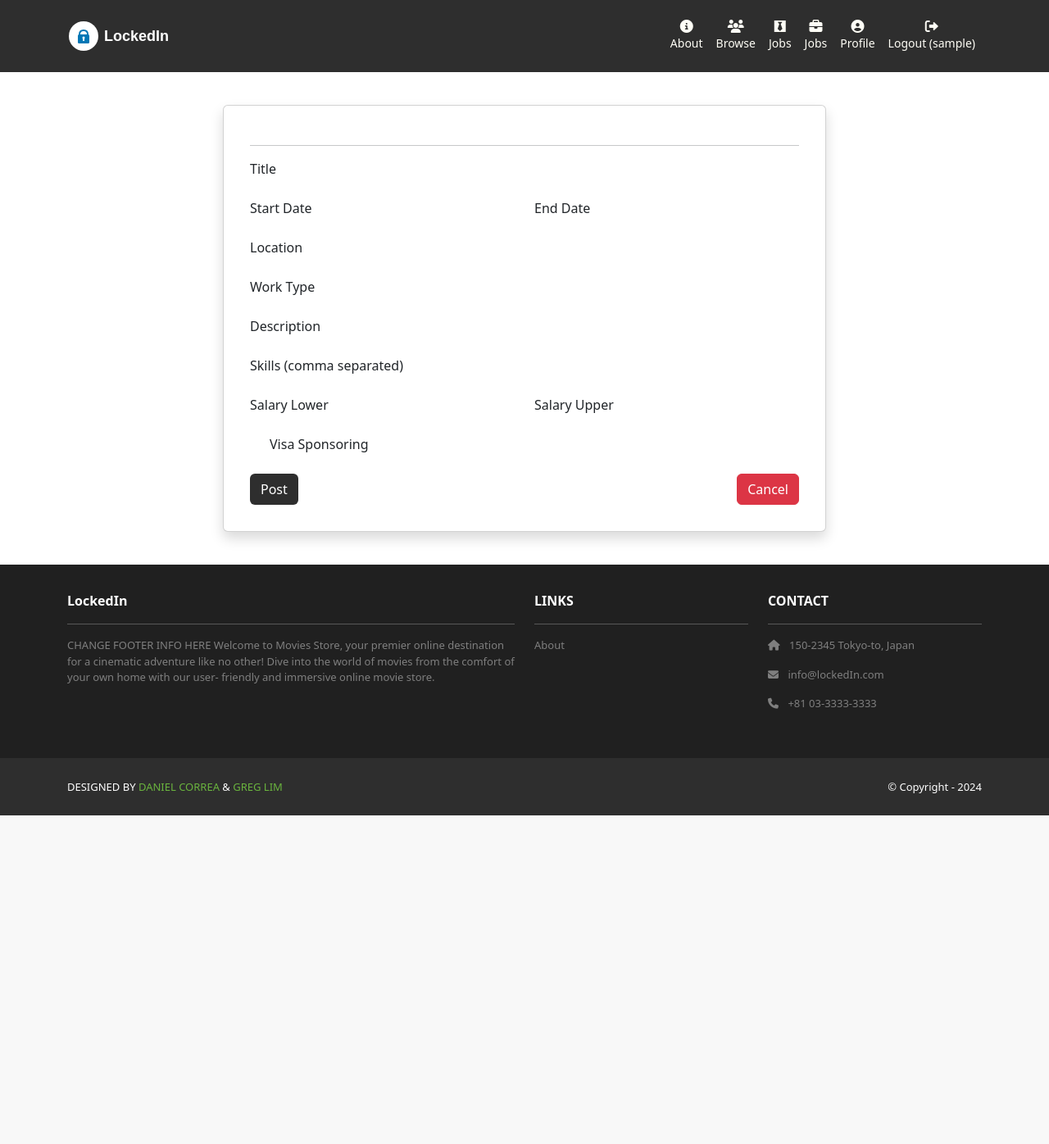
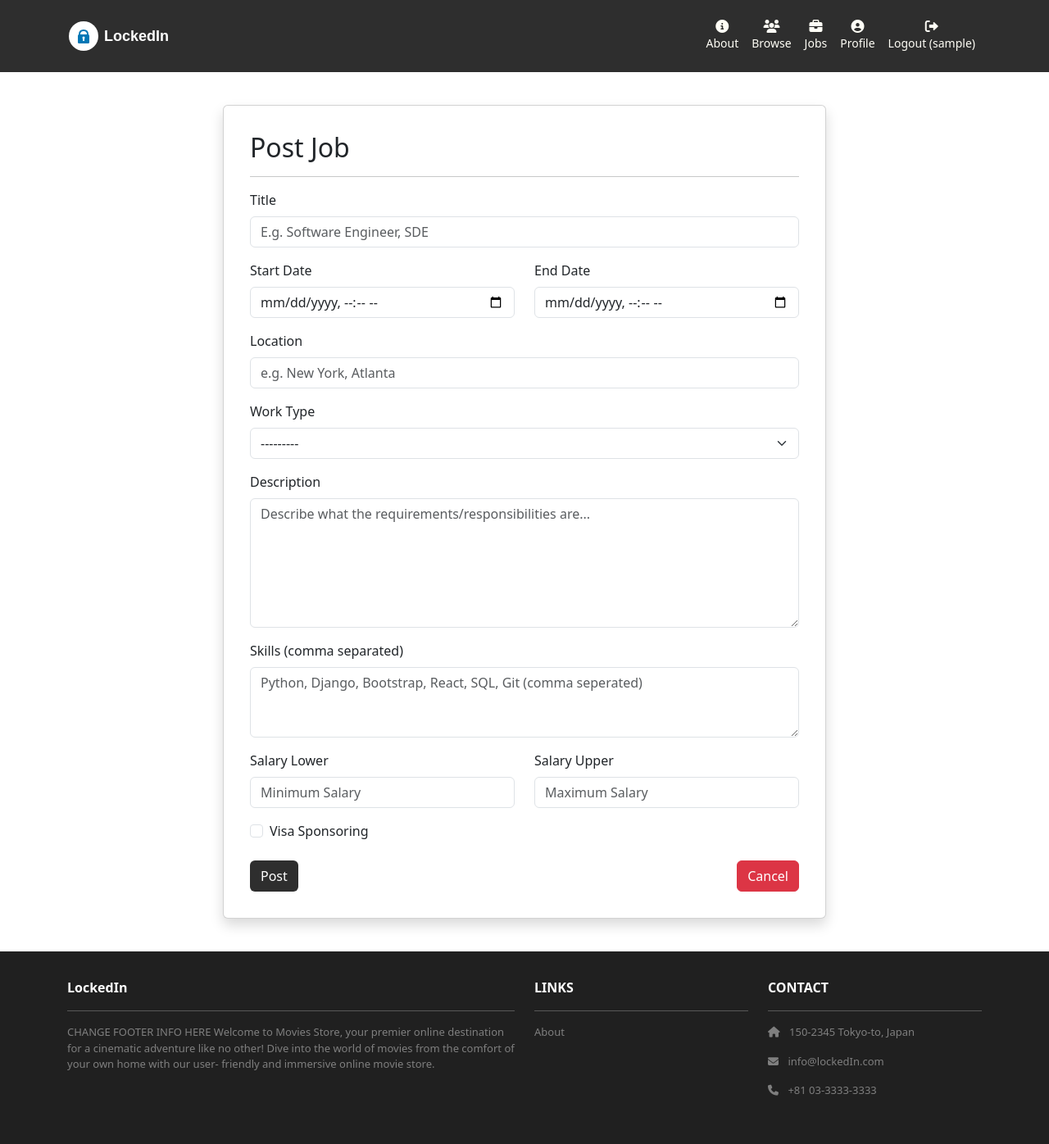
Before and after one commit to StealthyFearZ/lockedin, a Django app: page /jobs/post/ in a window 1280 px wide. Shown: the top 1396 px of the page at 82% size. Before the commit the page ends 995 px from the top, so only its background shows below. Run offline with Django 5.2, Linux system fonts and the light colour scheme; a user stored in the database is signed in; tables that the repository leaves empty hold one stand-in row (values such as "Sample post"); parts of the project's set-up code (start-up, migrations or seed data) failed here and were passed over; some libraries are stand-ins or nearby versions.

Commit message:
Added post functionality. Fixed salary form typos. Fixed recruiter role authentication and. User Story 10 completed, only preliminary checks left.

```diff
--- a/lockedin/accounts/views.py
+++ b/lockedin/accounts/views.py
@@ -21,7 +21,7 @@ def login(request):
             return render(request, 'accounts/login.html', {'template_data': template_data})
         else:
             auth_login(request, user)
-            return redirect('home.index')
+            return redirect('profiles.my_profile')
 
 def signup(request):
     template_data = {}
--- /dev/null
+++ b/lockedin/jobs/forms.py
@@ -0,0 +1,66 @@
+from django import forms
+from .models import Job
+
+class JobForm(forms.ModelForm):
+    class Meta:
+        model = Job
+        fields = ['title','start_date', 'end_date', 'description', 'skills',
+                  'salary_upper', 'salary_lower', 'location', 'classification', 'isSponsoring']
+        widgets = {
+            'title': forms.TextInput(attrs={
+                'class': 'form-control',
+                'placeholder': 'E.g. Software Engineer, SDE'
+            }),
+            'description': forms.Textarea(attrs={
+                'class': 'form-control',
+                'rows' : 6,
+                'placeholder': 'Describe what the requirements/responsibilities are...'
+            }),
+            'start_date': forms.DateTimeInput(attrs={
+                'class' : 'form-control',
+                'type': 'datetime-local'
+            }),
+            'end_date': forms.DateTimeInput(attrs={
+                'class' : 'form-control',
+                'type': 'datetime-local'
+            }),
+            'skills': forms.Textarea(attrs={
+                'class': 'form-control',
+                'rows': 3,
+                'placeholder': 'Python, Django, Bootstrap, React, SQL, Git (comma seperated)'
+            }),
+            'salary_upper': forms.NumberInput(attrs={
+                'class': 'form-control',
+                'placeholder': 'Maximum Salary'
+            }),
+            'salary_lower': forms.NumberInput(attrs={
+                'class': 'form-control',
+                'placeholder': 'Minimum Salary'
+            }),
+            'location' : forms.TextInput(attrs={
+                'class' : 'form-control',
+                'placeholder' : 'e.g. New York, Atlanta'
+            }),
+            'classification' : forms.Select(attrs={
+                'class' : 'form-select'
+            }),
+            'isSponsoring' : forms.CheckboxInput(attrs={
+                'class' : 'form-check-input',
+            }),
+        }
+        labels = {
+            'title' : 'Job Title',
+            'start_date' : 'Start Date',
+            'end_date' : 'End Date',
+            'description' : 'Job Description',
+            'skills' : 'Skills',
+            'salary_upper' : 'Max. Salary',
+            'salary_lower' : 'Min. Salary',
+            'location' : 'Location',
+            'classification' : 'Job Classfication',
+            'isSponsoring' : 'Visa Sponsoring'
+        }
+
+    def __init__(self, *args, **kwargs):
+        super().__init__(*args, **kwargs)
+        self.fields['end_date'].required = False
--- a/lockedin/jobs/templates/jobs/index.html
+++ b/lockedin/jobs/templates/jobs/index.html
@@ -66,12 +66,14 @@
               <div class="col-auto">
                 <button class="btn bg-dark text-white" type="submit">Search</button>
               </div>
+              {% if user.is_authenticated and user.profile.role == 'recruiter' %}
                 <div class="col-auto align-items-right">
                  <a href="{% url 'jobs.post' %}"
                     class="btn bg-danger text-white d-flex flex-column align-items-center justify-content-right">
                     <span class="fs-4 lh-1">+</span>
                   </a>
                 </div>
+              {%endif%}
             </div>
           </form>
         </p>
--- a/lockedin/jobs/views.py
+++ b/lockedin/jobs/views.py
@@ -81,8 +81,21 @@ def edit(request, id):
 
 @login_required
 def post(request):
+    if request.user.profile.role != "recruiter": #check for correct role for posting
+        return redirect("jobs.index")
+    if request.method == "POST":
+        form = JobForm(request.POST)
+        if form.is_valid():
+            job = form.save(commit=False)
+            job.recruiter = request.user # explicitly set the recruiter of this new job
+            job.save()
+            return redirect("jobs.listing", id=job.id)
+    else:
+        form = JobForm()
     template_data = {}
-    return render(request, 'jobs/post.html', {'template_data' : template_data})
+    template_data['title'] = "Post Job"
+    template_data['form'] = form
+    return render(request, "jobs/post.html", {"template_data": template_data})
 
 @login_required
 def apply(request, id):
--- a/lockedin/lockedin/templates/base.html
+++ b/lockedin/lockedin/templates/base.html
@@ -58,10 +58,6 @@
             <a class="nav-link text-center" href="{% url 'profiles.list' %}">
               <i class="fas fa-users d-block"></i>
               <small>Browse</small>
-            </a>
-            <a class="nav-link text-center" href="{% url 'jobs.index' %}">
-              <i class="fa-brands fa-black-tie d-block"></i>
-              <small>Jobs</small>
             </a>
             {% if user.is_authenticated %}
                 <a class="nav-link text-center" href="{% url 'jobs.index' %}">
```
Lines whose indentation alone changed are shown as unchanged.
